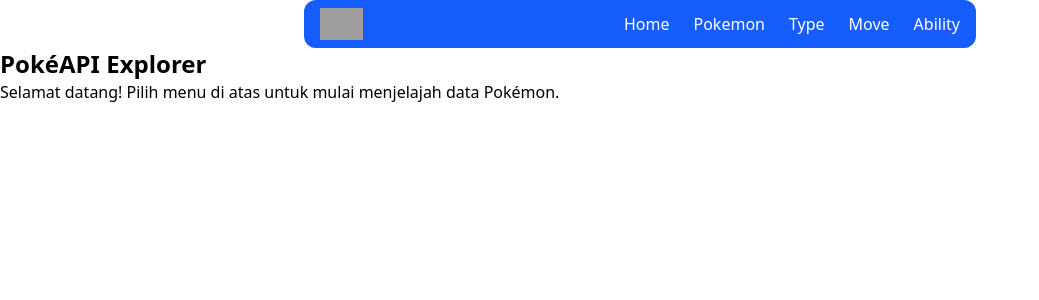
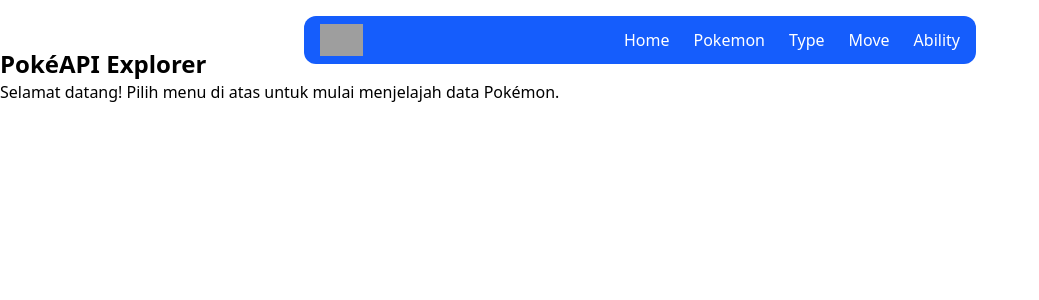
Before and after one commit to machfudn/reactjs-pokeapi, a React (Vite) app: page / in a window 1280 px wide. Shown: the top 300 px of the page, without its empty margins (0-1039 px from the left). Built offline with nearby package versions, Linux system fonts and the light colour scheme; grey boxes are pictures that could not be loaded.

Commit message:
feat: styling tag nav

```diff
--- a/src/App.jsx
+++ b/src/App.jsx
@@ -1,4 +1,5 @@
 import { BrowserRouter as Router, Routes, Route, Link } from 'react-router-dom';
+import { useState, useEffect, useRef } from 'react';
 import Home from '@/pages/Home';
 import PokemonList from '@/pages/PokemonList';
 import PokemonDetail from '@/pages/PokemonDetail';
@@ -12,13 +13,36 @@ import SpeciesDetail from '@/pages/SpeciesDetail';
 import EvolutionDetail from '@/pages/EvolutionDetail';
 
 function App() {
+  const [showNav, setShowNav] = useState(true);
+  const lastScrollY = useRef(0);
+
+  useEffect(() => {
+    const handleScroll = () => {
+      const currentScrollY = window.scrollY;
+      // Sembunyikan saat scroll ke bawah, tampilkan saat scroll ke atas.
+      // Threshold 100px ditambahkan agar tidak langsung hilang saat scroll sedikit di bagian atas.
+      if (currentScrollY > lastScrollY.current && currentScrollY > 100) {
+        setShowNav(false);
+      } else {
+        setShowNav(true);
+      }
+      lastScrollY.current = currentScrollY;
+    };
+
+    window.addEventListener('scroll', handleScroll);
+    return () => window.removeEventListener('scroll', handleScroll);
+  }, []);
+
   return (
     <Router>
-      <nav className='bg-blue-600 w-2xl mx-auto rounded-xl text-white justify-between items-center px-4 py-2 flex gap-4'>
+      <nav
+        className={`bg-blue-600 w-2xl mx-auto rounded-xl text-white justify-between items-center px-4 py-2 flex gap-4 sticky top-4 z-50 transition-transform duration-300 ${
+          showNav ? 'translate-y-0' : '-translate-y-24'
+        }`}>
         <div>
-          <a href=''>
+          <Link to='/'>
             <img className='h-8' src='https://pokeapi.co/static/pokeapi_256.3fa72200.png' alt='' />
-          </a>
+          </Link>
         </div>
         <div className='flex gap-6'>
           <Link to='/'>Home</Link>
```
